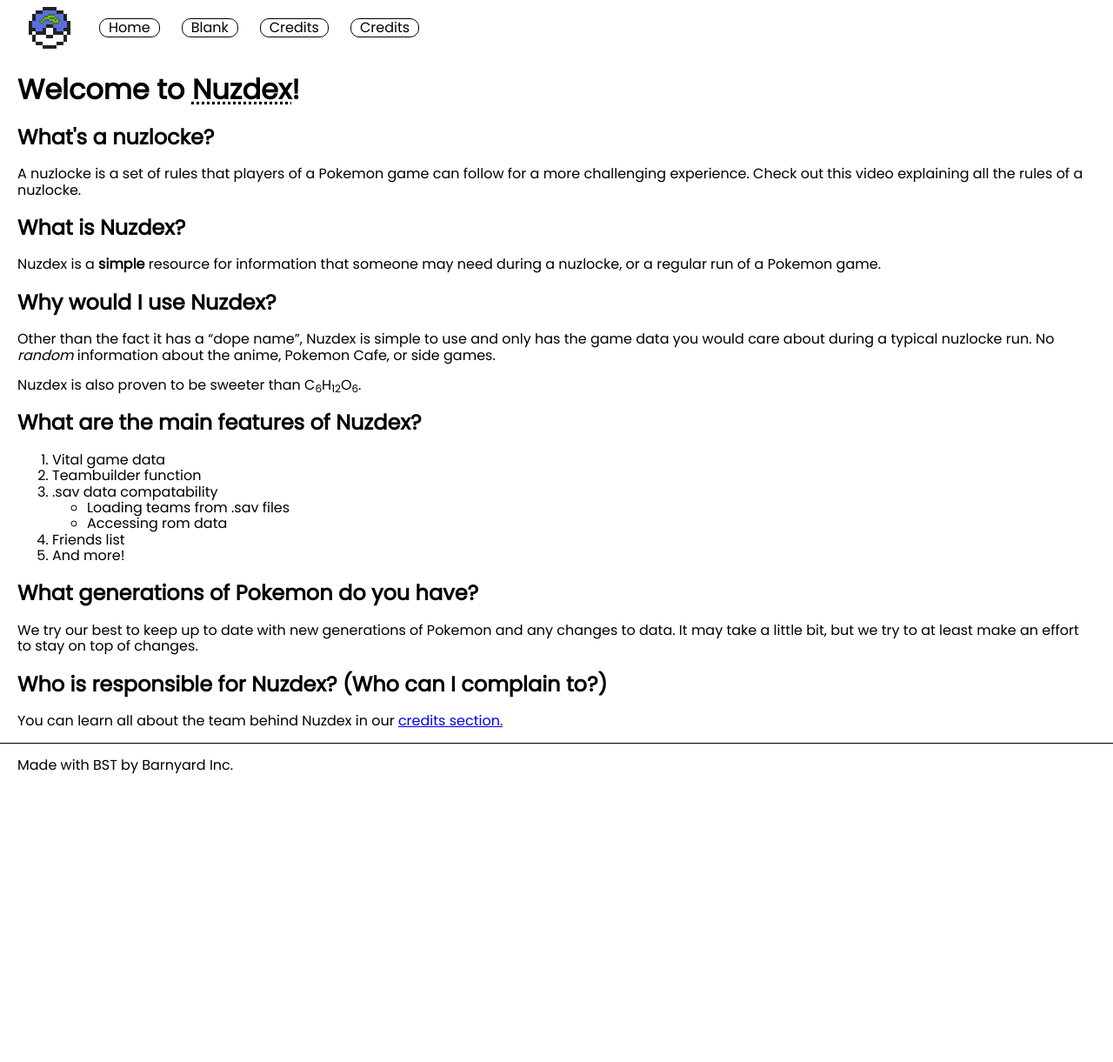
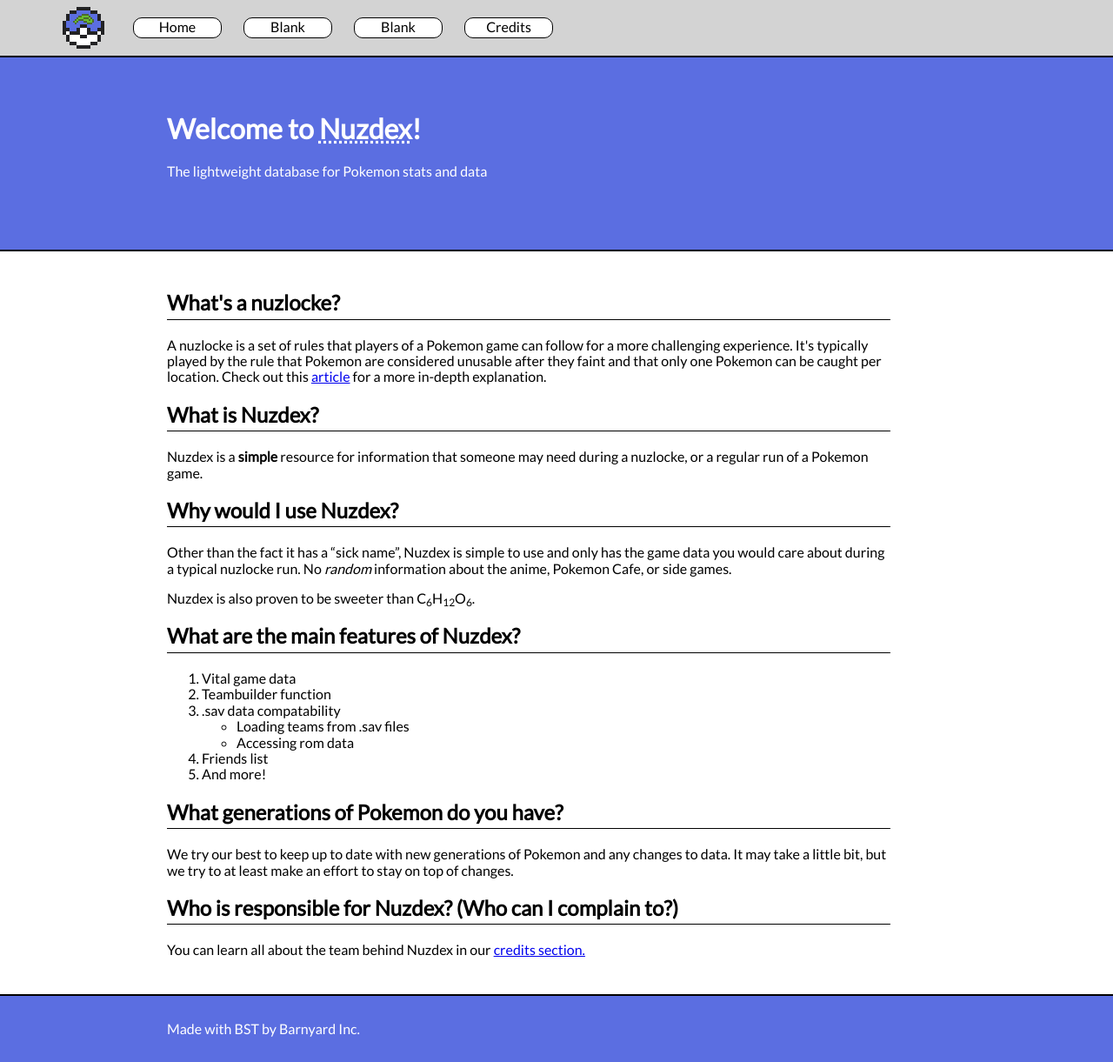
Before and after one commit to madkaudev/Nuzdex, a web app: file index.html in a window 1280 px wide. Shown: the whole page at 87% size. Before the commit the page ends 890 px from the top, so only its background shows below. Run offline with its HTML, style and script files only (its server is not run), Linux system fonts and the light colour scheme.

Commit message:
Commit 3
New layout with a navigation bar. Using normalize.css for more consistent pages throughout browsers.

```diff
--- a/index.html
+++ b/index.html
@@ -19,38 +19,50 @@
         <!-- Set the favicon and title -->
         <link rel="icon" href="images/NuzdexLogo.ico" type="image/x-icon" />
         <title>Nuzdex</title>
-        <!-- Load Poppins font from Google Fonts -->
+        <!-- Load Lato font from Google Fonts -->
         <link rel="preconnect" href="https://fonts.googleapis.com">
         <link rel="preconnect" href="https://fonts.gstatic.com" crossorigin>
-        <link href="https://fonts.googleapis.com/css2?family=Poppins&display=swap" rel="stylesheet">
+        <link href="https://fonts.googleapis.com/css2?family=Lato&family=Poppins&family=Roboto+Slab&display=swap" rel="stylesheet">
         <!-- Load styles and scripts -->
         <link rel="stylesheet" href="styles/normalize.css" />
         <link rel="stylesheet" href="styles/style.css" />
         <script src="scripts/main.js" defer></script>
     </head>
     <body>
-        <div class="nav-bar">
-            <img src="images/NuzdexLogo.png" alt="Nuzdex logo as the home icon" width="64" height="64" style="margin-left: 25px;"/>
+        <nav class="nav-bar">
+            <img src="images/NuzdexLogo.png" alt="Nuzdex logo as the home icon" width="64" height="64" style="margin-left: 5%;"/>
             <a class="nav-link" href="index.html">Home</a>
             <a class="nav-link" href="">Blank</a>
+            <a class="nav-link" href="">Blank</a>
             <a class="nav-link" href="credits.html">Credits</a>
-            <a class="nav-link" href="credits.html">Credits</a>
-        </div>
+        </nav>
         <div class="top-padding"></div>
-        <header class="text-block">
-            <h1>Welcome to <abbr title="Nuzlocke Pokedex">Nuzdex</abbr>!</h1>
+        <div class="divider"></div>
+        <header>
+            <section class="section-block-blue">
+                <h1 style="margin-top: 0;">Welcome to <abbr title="Nuzlocke Pokedex">Nuzdex</abbr>!</h1>
+                <p>The lightweight database for Pokemon stats and data</p>
+            </section>
         </header>
-        <main class="text-block">
+        <div class="divider"></div>
+        <main>
+            <section class="section-block">
                 <h2>What's a nuzlocke?</h2>
-            <p>A nuzlocke is a set of rules that players of a Pokemon game can follow for a more challenging experience.
-                Check out this video explaining all the rules of a nuzlocke.
+                <p>
+                    A nuzlocke is a set of rules that players of a Pokemon game can follow for a more challenging experience.
+                    It's typically played by the rule that Pokemon are considered unusable after they faint and that only
+                    one Pokemon can be caught per location. Check out this
+                    <a target="_blank" href="https://bulbapedia.bulbagarden.net/wiki/Nuzlocke_Challenge">article</a>
+                    for a more in-depth explanation.
                 </p>
                 <h2>What is Nuzdex?</h2>
-            <p>Nuzdex is a <strong>simple</strong> resource for information that someone may need during a nuzlocke, or a regular run
+                <p>
+                    Nuzdex is a <strong>simple</strong> resource for information that someone may need during a nuzlocke, or a regular run
                     of a Pokemon game.
                 </p>
                 <h2>Why would I use Nuzdex?</h2>
-            <p>Other than the fact it has a <q>dope name</q>, Nuzdex is simple to use and only has the game data you would care about
+                <p>
+                    Other than the fact it has a <q>sick name</q>, Nuzdex is simple to use and only has the game data you would care about
                     during a typical nuzlocke run. No <em>random</em> information about the anime, Pokemon Cafe, or side games.
                 </p>
                 <p>Nuzdex is also proven to be sweeter than C<sub>6</sub>H<sub>12</sub>O<sub>6</sub>.</p>
@@ -75,10 +87,13 @@
                 <p>You can learn all about the team behind Nuzdex in our
                     <a href="credits.html" title="Nuzdex credits">credits section.</a>
                 </p>
+            </section>
         </main>
         <div class="divider"></div>
-        <footer class="text-block">
+        <footer>
+            <section class="section-block-footer">
                 <p>Made with BST by Barnyard Inc.</p>
+            </section>
         </footer>
     </body>
 </html>
--- a/styles/style.css
+++ b/styles/style.css
@@ -1,6 +1,18 @@
 /* General styling for site. */
 html {
-    font-family: 'Poppins', sans-serif;
+    font-family: 'Lato', sans-serif;
+}
+
+header, footer {
+    width: 100%;
+    background-color: rgb(91, 110, 225);
+}
+
+h2 {
+    border-style: solid;
+    border-color: black;
+    padding-bottom: 5px;
+    border-width: 0px 0px 1px 0px;
 }
 
 /* Navigation bar styling. */
@@ -12,13 +24,15 @@ html {
     align-content: flex-start;
     justify-content: flex-start;
     gap: 20px;
-    background: white;
+    background: lightgray;
     position: fixed;
     width: 100%;
 }
 
 /* Navigation link styling. */
 .nav-link {
+    width: 80px;
+    height: 20px;
     text-align: center;
     background-color: white;
     border: 1px solid black;
@@ -40,18 +54,33 @@ html {
     background: rgba(0, 0, 0, 0.25);
 }
 
-/* Misc styling. */
+/* Site custom-elements. */
 .top-padding {
     height: 64px;
 }
 
 .divider {
-    height: 1px;
-    border: 1px;
+    height: 2px;
     background-color: black;
 }
 
-.text-block {
-    margin-left: 20px;
-    margin-right: 20px;
+/* Custom Section Styling */
+.section-block, .section-block-blue, .section-block-footer {
+    margin-left: 15%;
+    width: 65%;
+    text-align: left;
+    padding-top: 2%;
+    padding-bottom: 2%;
 }
+
+.section-block-blue {
+    color: white;
+    padding-top: 5%;
+    padding-bottom: 5%;
+}
+
+.section-block-footer {
+    color: white;
+    padding-top: 1%;
+    padding-bottom: 1%;
+}
```
Also changed, not shown: credits.html (+25 -8 lines). Lines whose indentation alone changed are shown as unchanged.
